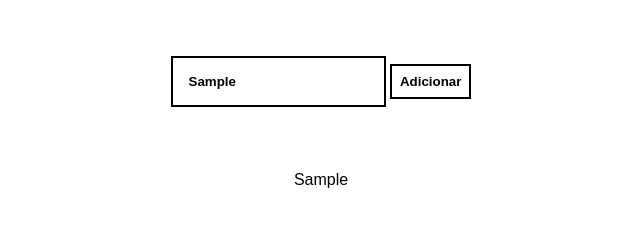
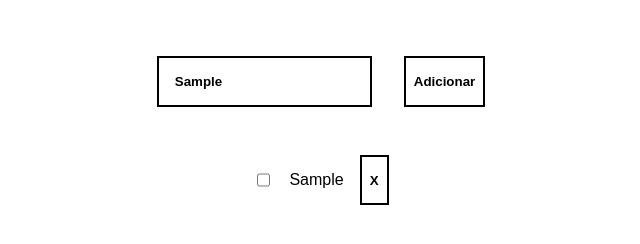
Before and after one commit to monteiroF14/mobile_ex1, a plain HTML site: page index.html in a window 1280 px wide. Both pictures are taken after typing "Sample" into the empty fields and a click on the button "Adicionar". Shown: the whole page, without its empty margins (319-959 px from the left). Drawn offline with Linux system fonts and the light colour scheme.

Commit message:
unfinished

```diff
--- a/index.html
+++ b/index.html
@@ -21,6 +21,8 @@
             form {
                 padding: 3rem;
                 outline: black;
+                display: flex;
+                gap: 2rem;
             }
 
             button {
@@ -37,6 +39,11 @@
                 background-color: transparent;
                 padding: 1rem;
             }
+
+            .flex {
+                display: flex;
+                gap: 1rem;
+            }
         </style>
     </head>
     <body>
--- a/script.js
+++ b/script.js
@@ -1,11 +1,40 @@
-const toDoList = document.querySelector(".toDoList");
-const txtBox = document.querySelector("#txtBox");
+document.querySelector("form")?.addEventListener("submit", (e) => {
+    const toDoList = document.querySelector(".toDoList");
+    const txtBox = document.querySelector("#txtBox");
 
-document.querySelector("form")?.addEventListener("submit", (e) => {
     e.preventDefault();
+
+    const d = document.createElement("div");
+    d.setAttribute("class", "flex");
 
     const p = document.createElement("p");
     p.innerHTML = txtBox.value;
+    p.setAttribute("contentEditable", "true");
 
-    toDoList?.appendChild(p);
+    const b = document.createElement("button");
+    b.setAttribute("class", "removeBtn");
+    b.innerHTML = "X";
+
+    const c = document.createElement("input");
+    c.setAttribute("type", "checkBox");
+
+    d?.appendChild(c);
+    d?.appendChild(p);
+    d?.appendChild(b);
+
+    toDoList?.appendChild(d);
+
+    document.querySelectorAll(".removeBtn")?.forEach((btn) => {
+        btn.addEventListener("click", () => {
+            btn?.parentElement?.remove();
+        });
+    });
+
+    document.querySelectorAll('input[type="checkBox"]').forEach((check) => {
+        check.addEventListener("change", () => {
+            if (this.checked) {
+                console.log(check.parentElement);
+            }
+        });
+    });
 });
```
